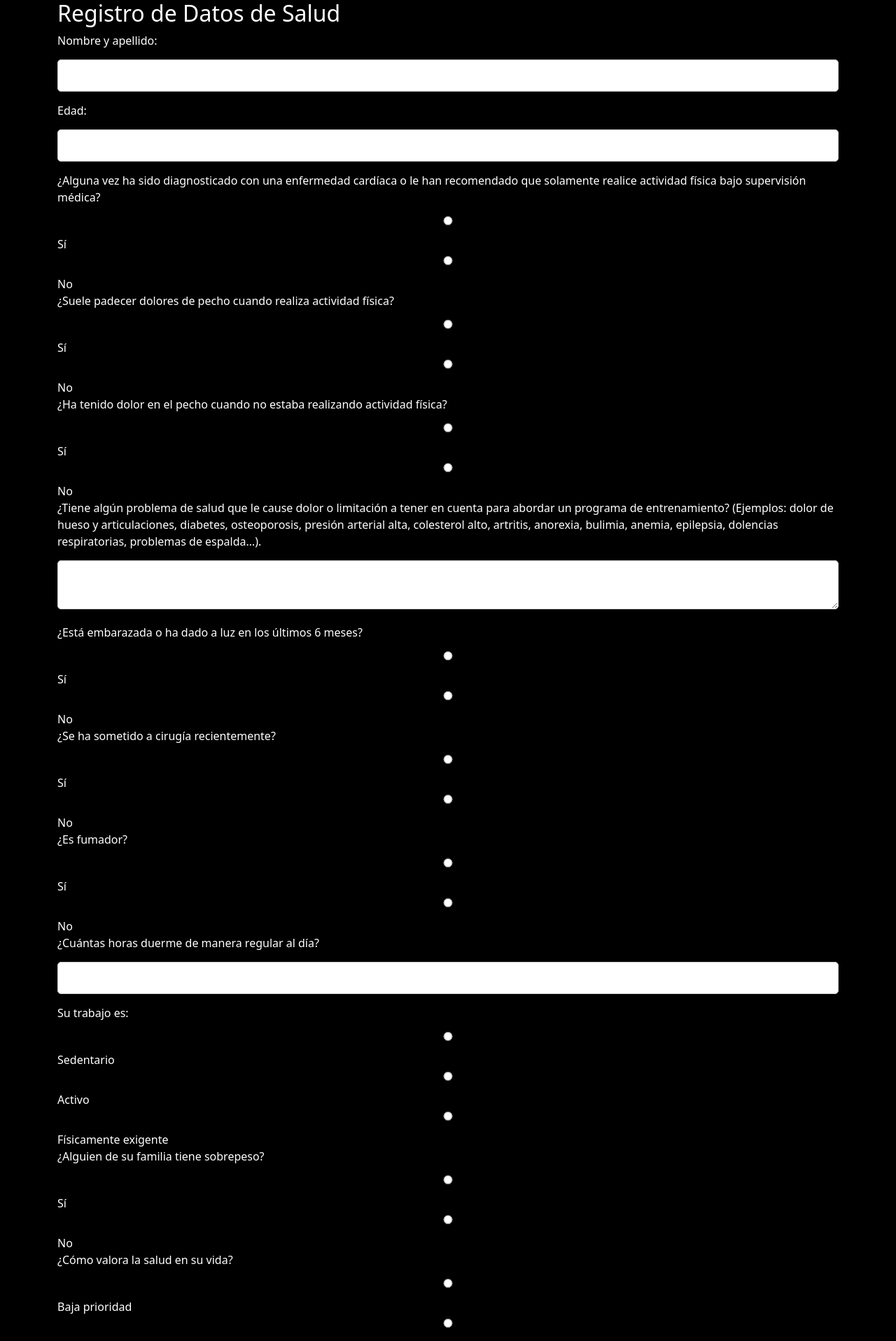
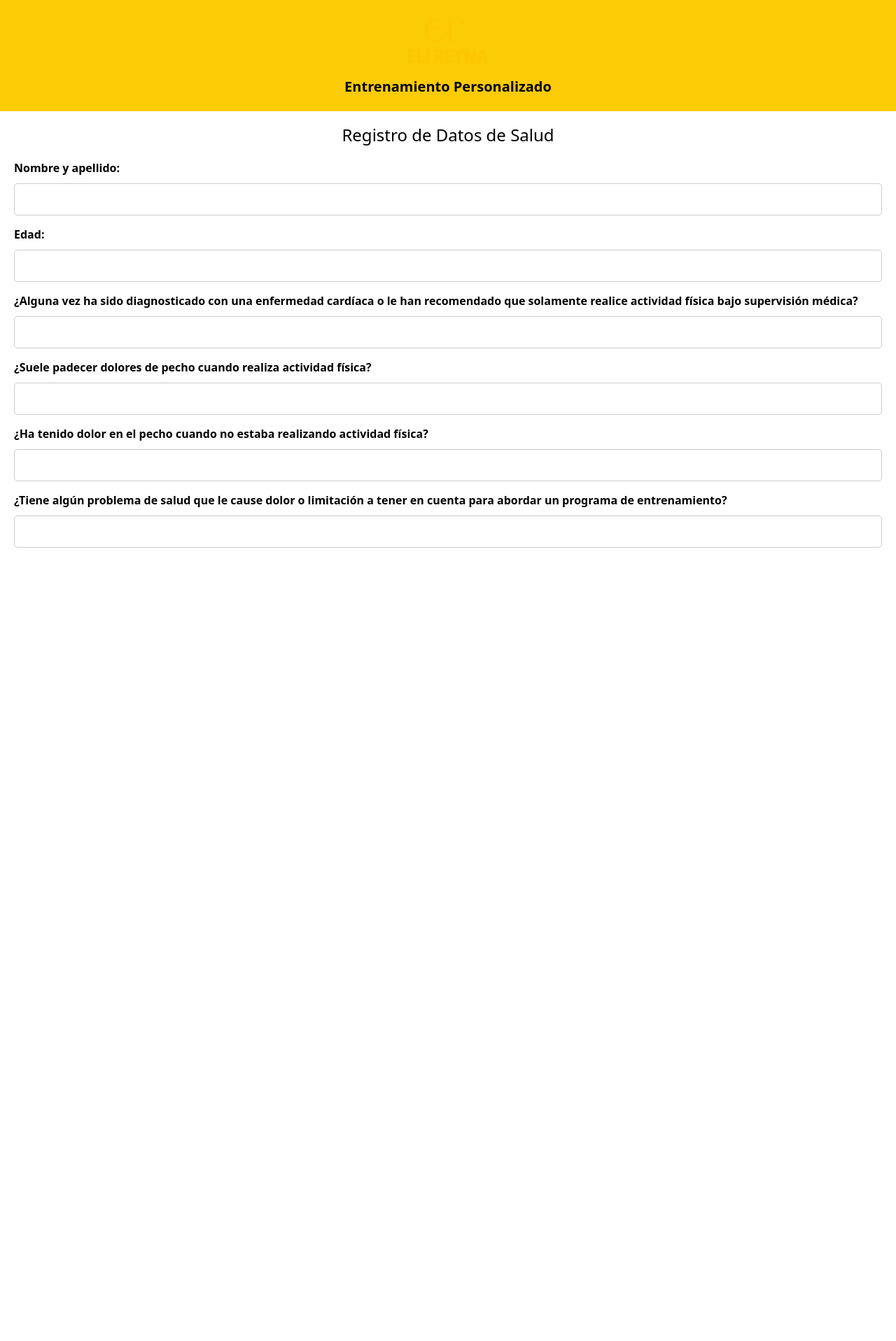
Before and after one commit to iansalzgeberr/EliReyna, a React (Vite) app in the folder frontend/: page /formulario in a window 1280 px wide. Shown: the top 1917 px of the page at 70% size. After the commit the page ends 800 px from the top, so only its background shows below. Built offline with nearby package versions, Linux system fonts and the light colour scheme.

Commit message:
formulario casi completo, falta diseño y no deja ir hasta abajo de todo

```diff
--- a/frontend/src/components/clientes/Formulario.css
+++ b/frontend/src/components/clientes/Formulario.css
@@ -1,42 +1,95 @@
-/* src/styles/Formulario.css */
-.formulario-container {
-    background: #fff;
+/* src/components/Formulario.css */
+.form-container {
+    width: 100%;
+    height: 100vh;
+    margin: 0 auto;
+    box-shadow: none;
+    border-radius: 0;
+    overflow: hidden;
+    color: #000;
+}
+
+.form-header {
+    background-color: #FBCB06;
     padding: 20px;
-    border-radius: 10px;
-    max-width: 600px;
-    margin: 0 auto;
-    box-shadow: 0 2px 10px rgba(0, 0, 0, 0.1);
+    display: flex;
+    align-items: center;
+    flex-direction: column;
+    color: #000;
+}
+
+.form-logo {
+    width: 130px;
+    height: auto;
+    margin-bottom: 10px;
+}
+
+.form-subtitle {
+    margin: 0;
+    font-size: 20px;
+}
+
+.form-body {
+    background-color: #ffffff;
+    padding: 20px;
+    height: calc(100% - 80px); /* Resta el tamaño del encabezado */
+    overflow-y: auto; /* Permitir desplazamiento vertical */
+    overflow-x: hidden; /* Ocultar desplazamiento horizontal */
+}
+
+.form-heading {
+    text-align: center;
+    font-size: 24px;
+    margin-bottom: 20px;
+    color: #000;
+}
+
+form {
+    display: flex;
+    flex-direction: column;
+    justify-content: flex-start;
+    height: auto;
+    overflow-x: hidden; /* Ocultar desplazamiento horizontal */
 }
 
 form label {
     display: block;
     margin-bottom: 10px;
+    font-weight: bold;
 }
 
-form input,
-form textarea {
+form input, form select {
     width: 100%;
     padding: 10px;
-    margin-top: 5px;
     margin-bottom: 15px;
     border: 1px solid #ccc;
     border-radius: 5px;
+    box-sizing: border-box; /* Asegurar que el ancho se mantenga dentro del contenedor */
 }
 
-form button {
+.submit-button {
     padding: 10px 20px;
-    margin-top: 10px;
     border: none;
     border-radius: 5px;
     cursor: pointer;
+    background-color: rgb(0, 173, 253);
+    color: black;
+    width: 100%;
+    font-size: 18px;
+    align-self: flex-end;
 }
 
-form button[type="submit"] {
-    background: #28a745;
-    color: #fff;
+.submit-button:hover {
+    background-color: rgb(62, 102, 121);
+    color: white;
 }
 
-form button[type="button"] {
-    background: #dc3545;
-    color: #fff;
+form div {
+    margin-bottom: 15px;
 }
+
+form div label {
+    display: inline;
+    margin-right: 10px;
+    font-weight: normal;
+}
--- a/frontend/src/components/clientes/Formulario.jsx
+++ b/frontend/src/components/clientes/Formulario.jsx
@@ -1,6 +1,4 @@
-// src/components/Formulario.jsx
 import React, { useState } from 'react';
-import { useNavigate } from 'react-router-dom';
 import './Formulario.css';
 
 const Formulario = () => {
@@ -8,103 +6,264 @@ const Formulario = () => {
         nombre: '',
         edad: '',
         enfermedadCardiaca: '',
-        dolorPecho: '',
-        dolorPechoSinActividad: '',
-        problemaSalud: '',
-        embarazada: '',
-        cirugia: '',
+        dolorPechoActividadFisica: '',
+        dolorPechoReposo: '',
+        problemasSalud: '',
+        embarazo: '',
+        cirugiaReciente: '',
         fumador: '',
         horasSueno: '',
         trabajo: '',
         familiaSobrepeso: '',
-        prioridadSalud: '',
+        saludPrioridad: '',
         tiempoEntrenamiento: '',
         compromiso: '',
-        objetivoEntrenador: '',
+        ayudaEntrenador: ''
     });
 
-    const navigate = useNavigate();
-
     const handleChange = (e) => {
-        setFormData({ ...formData, [e.target.name]: e.target.value });
+        const { name, value, type, checked } = e.target;
+        setFormData({
+            ...formData,
+            [name]: type === 'checkbox' ? checked : value
+        });
     };
 
     const handleSubmit = (e) => {
         e.preventDefault();
-        // Lógica para enviar los datos por WhatsApp
-        const numeroWhatsApp = '543512040817'; // Reemplazar con el número de WhatsApp real
-        const mensaje = encodeURIComponent(`Datos del formulario:\n${JSON.stringify(formData, null, 2)}`);
-        window.open(`https://wa.me/${numeroWhatsApp}?text=${mensaje}`, '_blank');
-        navigate('/'); // Redirigir a la página de inicio después de enviar el formulario
+        const whatsappUrl = `https://wa.me/+5493517569078?text=${
+            'Nombre y apellido: ' + encodeURIComponent(formData.nombre) + '\n' +
+            'Edad: ' + encodeURIComponent(formData.edad) + '\n' +
+            '¿Alguna vez ha sido diagnosticado con una enfermedad cardíaca o le han recomendado que solamente realice actividad física bajo supervisión médica?: ' + encodeURIComponent(formData.enfermedadCardiaca) + '\n' +
+            '¿Suele padecer dolores de pecho cuando realiza actividad física?: ' + encodeURIComponent(formData.dolorPechoActividadFisica) + '\n' +
+            '¿Ha tenido dolor en el pecho cuando no estaba realizando actividad física?: ' + encodeURIComponent(formData.dolorPechoReposo) + '\n' +
+            '¿Tiene algún problema de salud que le cause dolor o limitación a tener en cuenta para abordar un programa de entrenamiento?: ' + encodeURIComponent(formData.problemasSalud) + '\n' +
+            '¿Está embarazada o ha dado a luz en los últimos 6 meses?: ' + encodeURIComponent(formData.embarazo) + '\n' +
+            '¿Se ha sometido a cirugía recientemente?: ' + encodeURIComponent(formData.cirugiaReciente) + '\n' +
+            '¿Es fumador?: ' + (formData.fumador ? 'Sí' : 'No') + '\n' +
+            '¿Cuántas horas duerme de manera regular al día?: ' + encodeURIComponent(formData.horasSueno) + '\n' +
+            'Su trabajo es: ' + encodeURIComponent(formData.trabajo) + '\n' +
+            '¿Alguien de su familia tiene sobrepeso?: ' + (formData.familiaSobrepeso ? 'Sí' : 'No') + '\n' +
+            '¿Cómo valora la salud en su vida?: ' + encodeURIComponent(formData.saludPrioridad) + '\n' +
+            '¿Cuánto tiempo le gustaría entrenar al día?: ' + encodeURIComponent(formData.tiempoEntrenamiento) + '\n' +
+            '¿Cuál es su nivel de compromiso con el logro de su objetivo?: ' + encodeURIComponent(formData.compromiso) + '\n' +
+            '¿Qué piensa que es lo más importante que puede hacer por usted el entrenador personal para ayudarle a alcanzar sus metas?: ' + encodeURIComponent(formData.ayudaEntrenador)
+        }`;
+        window.open(whatsappUrl, '_blank');
     };
 
     return (
-        <div className="container">
-            <h2>Registro de Datos de Salud</h2>
-            <form onSubmit={handleSubmit}>
-                <label>Nombre y apellido:</label>
-                <input type="text" name="nombre" value={formData.nombre} onChange={handleChange} required />
+        <div className="form-container">
+            <header className="form-header">
+                <img src="../../../images/logo.png" alt="Eli Reyna Logo" className="form-logo" />
+                <p className="form-subtitle"><strong>Entrenamiento Personalizado</strong></p>
+            </header>
+            <div className="form-body">
+                <h2 className="form-heading">Registro de Datos de Salud</h2>
+                <form onSubmit={handleSubmit}>
+                    <label htmlFor="nombre">Nombre y apellido:</label>
+                    <input
+                        type="text"
+                        id="nombre"
+                        name="nombre"
+                        value={formData.nombre}
+                        onChange={handleChange}
+                        required
+                    />
 
-                <label>Edad:</label>
-                <input type="text" name="edad" value={formData.edad} onChange={handleChange} required />
+                    <label htmlFor="edad">Edad:</label>
+                    <input
+                        type="number"
+                        id="edad"
+                        name="edad"
+                        value={formData.edad}
+                        onChange={handleChange}
+                        required
+                    />
 
-                <label>¿Alguna vez ha sido diagnosticado con una enfermedad cardíaca o le han recomendado que solamente realice actividad física bajo supervisión médica?</label>
-                <input type="radio" name="enfermedadCardiaca" value="Sí" onChange={handleChange} required /> Sí
-                <input type="radio" name="enfermedadCardiaca" value="No" onChange={handleChange} required /> No
+                    <label htmlFor="enfermedadCardiaca">¿Alguna vez ha sido diagnosticado con una enfermedad cardíaca o le han recomendado que solamente realice actividad física bajo supervisión médica?</label>
+                    <input
+                        type="text"
+                        id="enfermedadCardiaca"
+                        name="enfermedadCardiaca"
+                        value={formData.enfermedadCardiaca}
+                        onChange={handleChange}
+                        required
+                    />
 
-                <label>¿Suele padecer dolores de pecho cuando realiza actividad física?</label>
-                <input type="radio" name="dolorPecho" value="Sí" onChange={handleChange} required /> Sí
-                <input type="radio" name="dolorPecho" value="No" onChange={handleChange} required /> No
+                    <label htmlFor="dolorPechoActividadFisica">¿Suele padecer dolores de pecho cuando realiza actividad física?</label>
+                    <input
+                        type="text"
+                        id="dolorPechoActividadFisica"
+                        name="dolorPechoActividadFisica"
+                        value={formData.dolorPechoActividadFisica}
+                        onChange={handleChange}
+                        required
+                    />
 
-                <label>¿Ha tenido dolor en el pecho cuando no estaba realizando actividad física?</label>
-                <input type="radio" name="dolorPechoSinActividad" value="Sí" onChange={handleChange} required /> Sí
-                <input type="radio" name="dolorPechoSinActividad" value="No" onChange={handleChange} required /> No
+                    <label htmlFor="dolorPechoReposo">¿Ha tenido dolor en el pecho cuando no estaba realizando actividad física?</label>
+                    <input
+                        type="text"
+                        id="dolorPechoReposo"
+                        name="dolorPechoReposo"
+                        value={formData.dolorPechoReposo}
+                        onChange={handleChange}
+                        required
+                    />
 
-                <label>¿Tiene algún problema de salud que le cause dolor o limitación a tener en cuenta para abordar un programa de entrenamiento? (Ejemplos: dolor de hueso y articulaciones, diabetes, osteoporosis, presión arterial alta, colesterol alto, artritis, anorexia, bulimia, anemia, epilepsia, dolencias respiratorias, problemas de espalda…).</label>
-                <textarea name="problemaSalud" value={formData.problemaSalud} onChange={handleChange} required></textarea>
+                    <label htmlFor="problemasSalud">¿Tiene algún problema de salud que le cause dolor o limitación a tener en cuenta para abordar un programa de entrenamiento?</label>
+                    <input
+                        type="text"
+                        id="problemasSalud"
+                        name="problemasSalud"
+                        value={formData.problemasSalud}
+                        onChange={handleChange}
+                        required
+                    />
 
-                <label>¿Está embarazada o ha dado a luz en los últimos 6 meses?</label>
-                <input type="radio" name="embarazada" value="Sí" onChange={handleChange} required /> Sí
-                <input type="radio" name="embarazada" value="No" onChange={handleChange} required /> No
+                    <label htmlFor="embarazo">¿Está embarazada o ha dado a luz en los últimos 6 meses?</label>
+                    <input
+                        type="text"
+                        id="embarazo"
+                        name="embarazo"
+                        value={formData.embarazo}
+                        onChange={handleChange}
+                        required
+                    />
 
-                <label>¿Se ha sometido a cirugía recientemente?</label>
-                <input type="radio" name="cirugia" value="Sí" onChange={handleChange} required /> Sí
-                <input type="radio" name="cirugia" value="No" onChange={handleChange} required /> No
+                    <label htmlFor="cirugiaReciente">¿Se ha sometido a cirugía recientemente?</label>
+                    <input
+                        type="text"
+                        id="cirugiaReciente"
+                        name="cirugiaReciente"
+                        value={formData.cirugiaReciente}
+                        onChange={handleChange}
+                        required
+                    />
 
-                <label>¿Es fumador?</label>
-                <input type="radio" name="fumador" value="Sí" onChange={handleChange} required /> Sí
-                <input type="radio" name="fumador" value="No" onChange={handleChange} required /> No
+                    <div>
+                        <label>¿Es fumador?</label>
+                        <label>
+                            <input
+                                type="radio"
+                                name="fumador"
+                                value="si"
+                                checked={formData.fumador === 'si'}
+                                onChange={handleChange}
+                                required
+                            />
+                            Sí
+                        </label>
+                        <label>
+                            <input
+                                type="radio"
+                                name="fumador"
+                                value="no"
+                                checked={formData.fumador === 'no'}
+                                onChange={handleChange}
+                                required
+                            />
+                            No
+                        </label>
+                    </div>
 
-                <label>¿Cuántas horas duerme de manera regular al día?</label>
-                <input type="text" name="horasSueno" value={formData.horasSueno} onChange={handleChange} required />
+                    <label htmlFor="horasSueno">¿Cuántas horas duerme de manera regular al día?</label>
+                    <input
+                        type="number"
+                        id="horasSueno"
+                        name="horasSueno"
+                        value={formData.horasSueno}
+                        onChange={handleChange}
+                        required
+                    />
 
-                <label>Su trabajo es:</label>
-                <input type="radio" name="trabajo" value="sedentario" onChange={handleChange} required /> Sedentario
-                <input type="radio" name="trabajo" value="activo" onChange={handleChange} required /> Activo
-                <input type="radio" name="trabajo" value="fisicamenteExigente" onChange={handleChange} required /> Físicamente exigente
+                    <label htmlFor="trabajo">Su trabajo es:</label>
+                    <select
+                        id="trabajo"
+                        name="trabajo"
+                        value={formData.trabajo}
+                        onChange={handleChange}
+                        required
+                    >
+                        <option value="">Seleccione una opción</option>
+                        <option value="sedentario">Sedentario</option>
+                        <option value="activo">Activo</option>
+                        <option value="fisicamenteExigente">Físicamente exigente</option>
+                    </select>
 
-                <label>¿Alguien de su familia tiene sobrepeso?</label>
-                <input type="radio" name="familiaSobrepeso" value="Sí" onChange={handleChange} required /> Sí
-                <input type="radio" name="familiaSobrepeso" value="No" onChange={handleChange} required /> No
+                    <div>
+                        <label>¿Alguien de su familia tiene sobrepeso?</label>
+                        <label>
+                            <input
+                                type="radio"
+                                name="familiaSobrepeso"
+                                value="si"
+                                checked={formData.familiaSobrepeso === 'si'}
+                                onChange={handleChange}
+                                required
+                            />
+                            Sí
+                        </label>
+                        <label>
+                            <input
+                                type="radio"
+                                name="familiaSobrepeso"
+                                value="no"
+                                checked={formData.familiaSobrepeso === 'no'}
+                                onChange={handleChange}
+                                required
+                            />
+                            No
+                        </label>
+                    </div>
 
-                <label>¿Cómo valora la salud en su vida?</label>
-                <input type="radio" name="prioridadSalud" value="baja" onChange={handleChange} required /> Baja prioridad
-                <input type="radio" name="prioridadSalud" value="media" onChange={handleChange} required /> Media prioridad
-                <input type="radio" name="prioridadSalud" value="alta" onChange={handleChange} required /> Alta prioridad
+                    <label htmlFor="saludPrioridad">¿Cómo valora la salud en su vida?</label>
+                    <select
+                        id="saludPrioridad"
+                        name="saludPrioridad"
+                        value={formData.saludPrioridad}
+                        onChange={handleChange}
+                        required
+                    >
+                        <option value="">Seleccione una opción</option>
+                        <option value="alta">Alta</option>
+                        <option value="media">Media</option>
+                        <option value="baja">Baja</option>
+                    </select>
 
-                <label>¿Cuánto tiempo le gustaría entrenar al día?</label>
-                <input type="text" name="tiempoEntrenamiento" value={formData.tiempoEntrenamiento} onChange={handleChange} required />
+                    <label htmlFor="tiempoEntrenamiento">¿Cuánto tiempo le gustaría entrenar al día?</label>
+                    <input
+                        type="text"
+                        id="tiempoEntrenamiento"
+                        name="tiempoEntrenamiento"
+                        value={formData.tiempoEntrenamiento}
+                        onChange={handleChange}
+                        required
+                    />
 
-                <label>¿Cuál es su nivel de compromiso con el logro de su objetivo?</label>
-                <input type="radio" name="compromiso" value="bajo" onChange={handleChange} required /> Bajo
-                <input type="radio" name="compromiso" value="medio" onChange={handleChange} required /> Medio
-                <input type="radio" name="compromiso" value="alto" onChange={handleChange} required /> Alto
+                    <label htmlFor="compromiso">¿Cuál es su nivel de compromiso con el logro de su objetivo?</label>
+                    <input
+                        type="text"
+                        id="compromiso"
+                        name="compromiso"
+                        value={formData.compromiso}
+                        onChange={handleChange}
+                        required
+                    />
 
-                <label>¿Qué piensa que es lo más importante que puede hacer por usted el entrenador personal para ayudarle a alcanzar sus metas?</label>
-                <textarea name="objetivoEntrenador" value={formData.objetivoEntrenador} onChange={handleChange} required></textarea>
+                    <label htmlFor="ayudaEntrenador">¿Qué piensa que es lo más importante que puede hacer por usted el entrenador personal para ayudarle a alcanzar sus metas?</label>
+                    <input
+                        type="text"
+                        id="ayudaEntrenador"
+                        name="ayudaEntrenador"
+                        value={formData.ayudaEntrenador}
+                        onChange={handleChange}
+                        required
+                    />
 
-                <button type="submit">Enviar</button>
-            </form>
+                    <button type="submit" className="submit-button">Enviar</button>
+                </form>
+            </div>
         </div>
     );
 };
```
